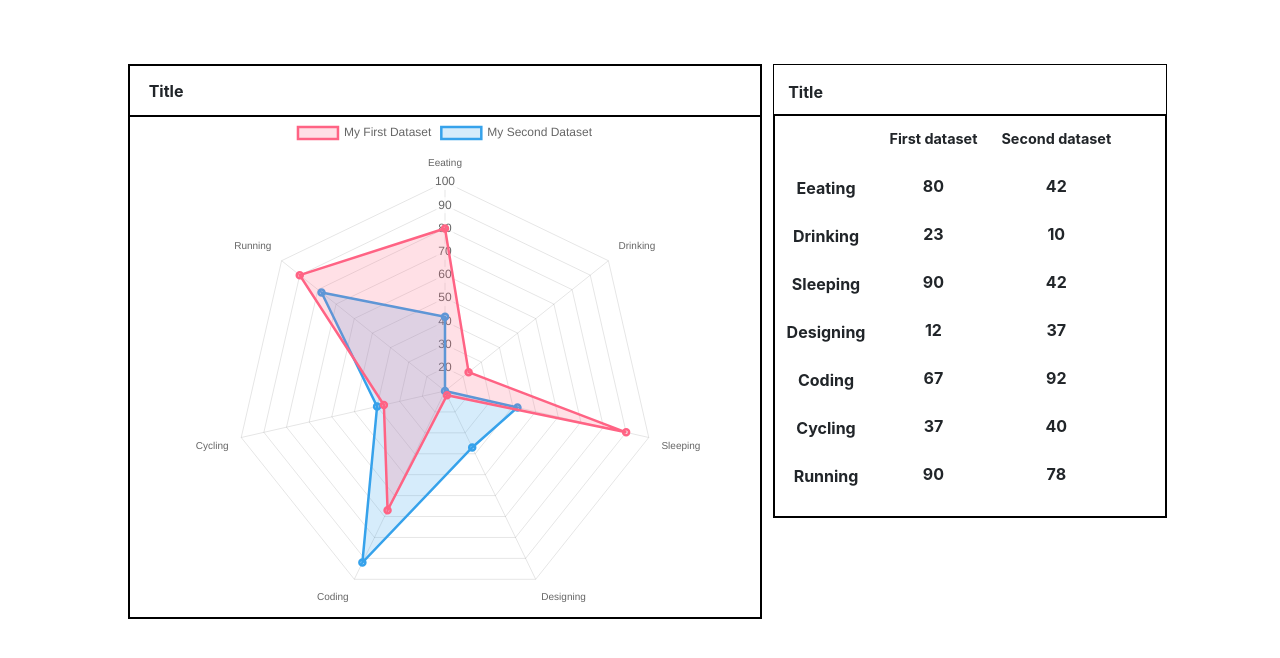
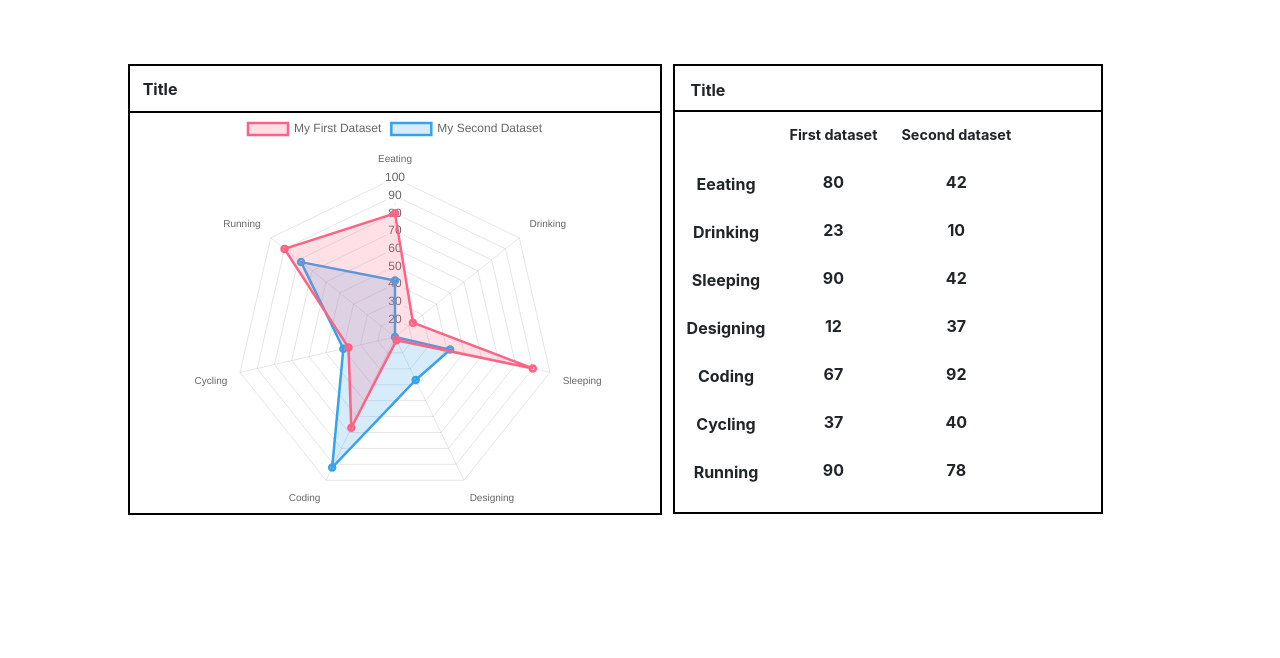
Before and after one commit to nouri89/metryx, a React (Create React App) app: page / in a window 1280 px wide. Shown: the top 658 px of the page. Built offline with nearby package versions, Linux system fonts and the light colour scheme.

Commit message:
alter padding

```diff
--- a/src/components/Chart.js
+++ b/src/components/Chart.js
@@ -30,8 +30,8 @@ const Chart = () => {
 							},
 						],
 					}}
-					height={500}
-					width={600}
+					height={400}
+					width={500}
 					options={{ maintainAspectRatio: false }}
 				/>
 			</Row>
--- a/src/components/Legend.css
+++ b/src/components/Legend.css
@@ -10,10 +10,10 @@ td {
 	display: block;
 }
 #title {
-	border: 0.1rem solid black;
+	border: 0.15rem solid black;
 	border-bottom: none;
 	font-weight: bold;
-	padding: 4% 2% 3% 4%;
+	padding: 3% 2% 2% 4%;
 }
 
 #dataSet {
@@ -28,6 +28,6 @@ td {
 	font-weight: bold;
 }
 #table {
-	padding: 5% 1%;
-	padding-right: 10%;
+	padding: 5% 1% 7% 1%;
+	padding-right: 15%;
 }
```
